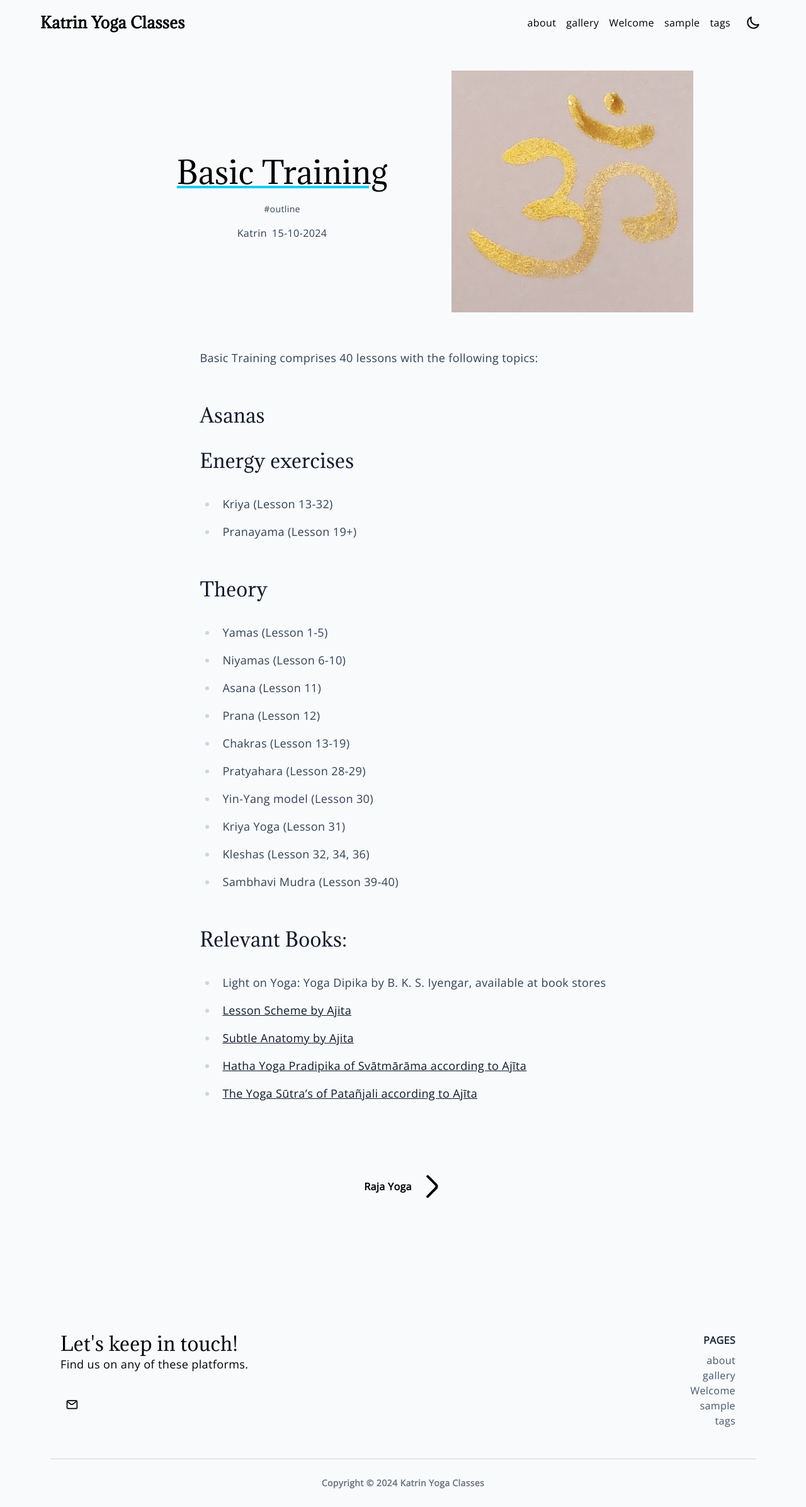
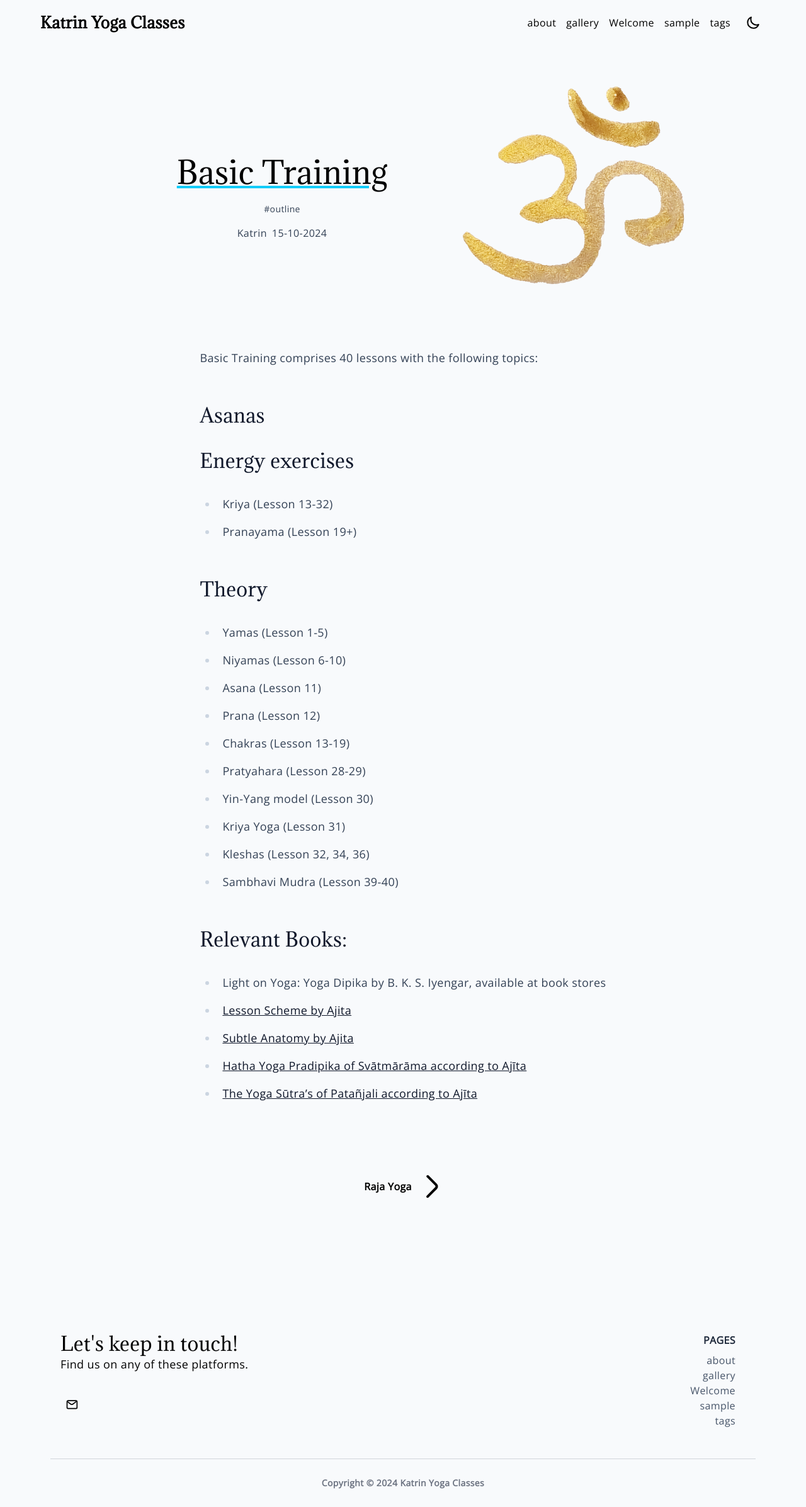
Before and after one commit to katrin-yoga-classes/wind, a Jekyll site: the page built from _posts/2024-10-15-basictraining.md, in a window 1280 px wide. Shown: the whole page at 63% size. Built offline with Jekyll 4.4.1, drawn with Linux system fonts in a browser that asks for light colours.

Commit message:
Adapt Yoga Om

```diff
--- a/_posts/2024-10-15-basictraining.md
+++ b/_posts/2024-10-15-basictraining.md
@@ -1,7 +1,7 @@
 ---
 layout: post
 title: 'Basic Training'
-image: /assets/images/Yoga_om.jpg
+image: /assets/images/Yoga_om.png
 tags:
   - outline
 pin: true
```
Also changed, not shown: assets/images/Yoga_om.jpg (deleted), assets/images/Yoga_om.png (added).
